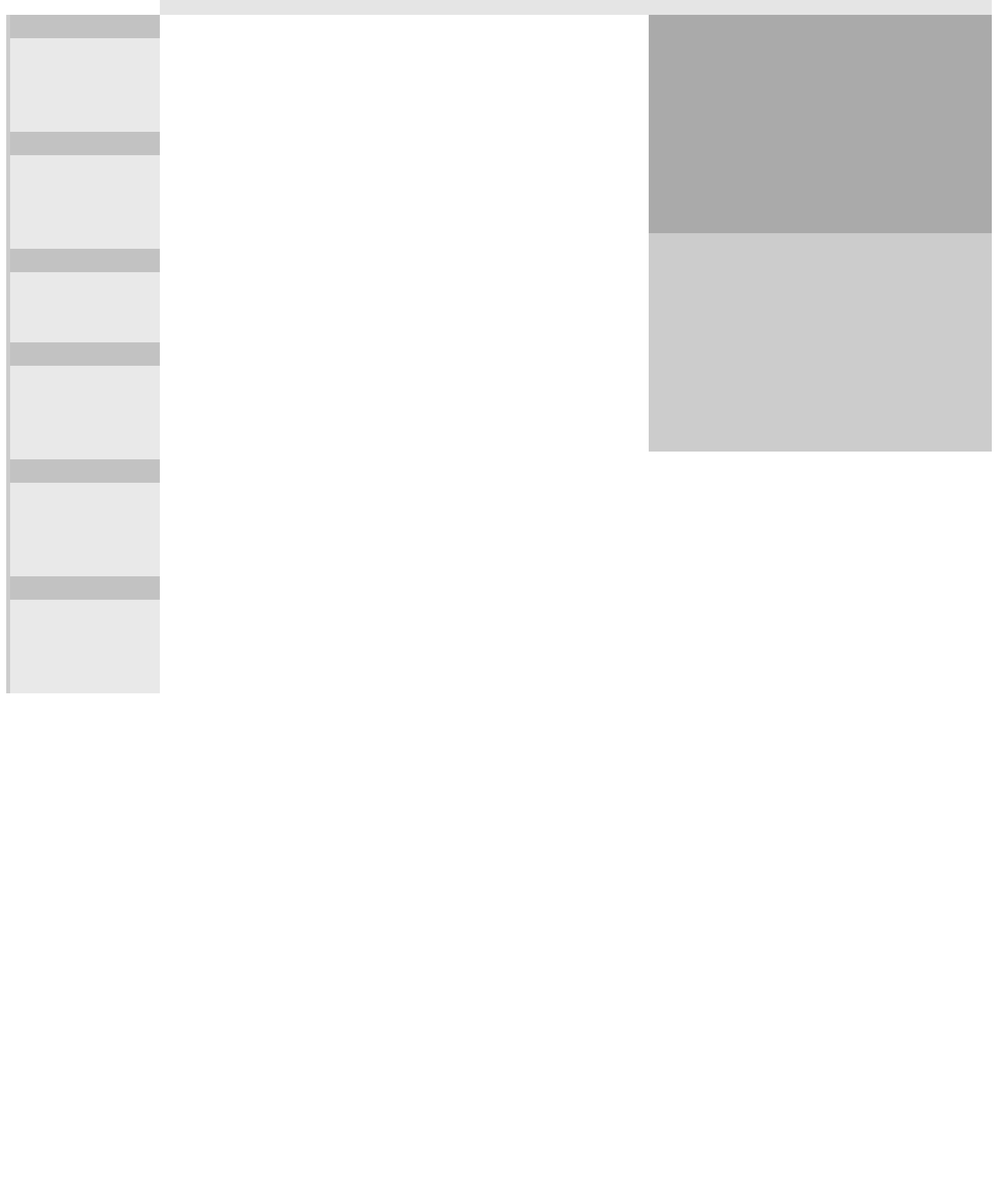
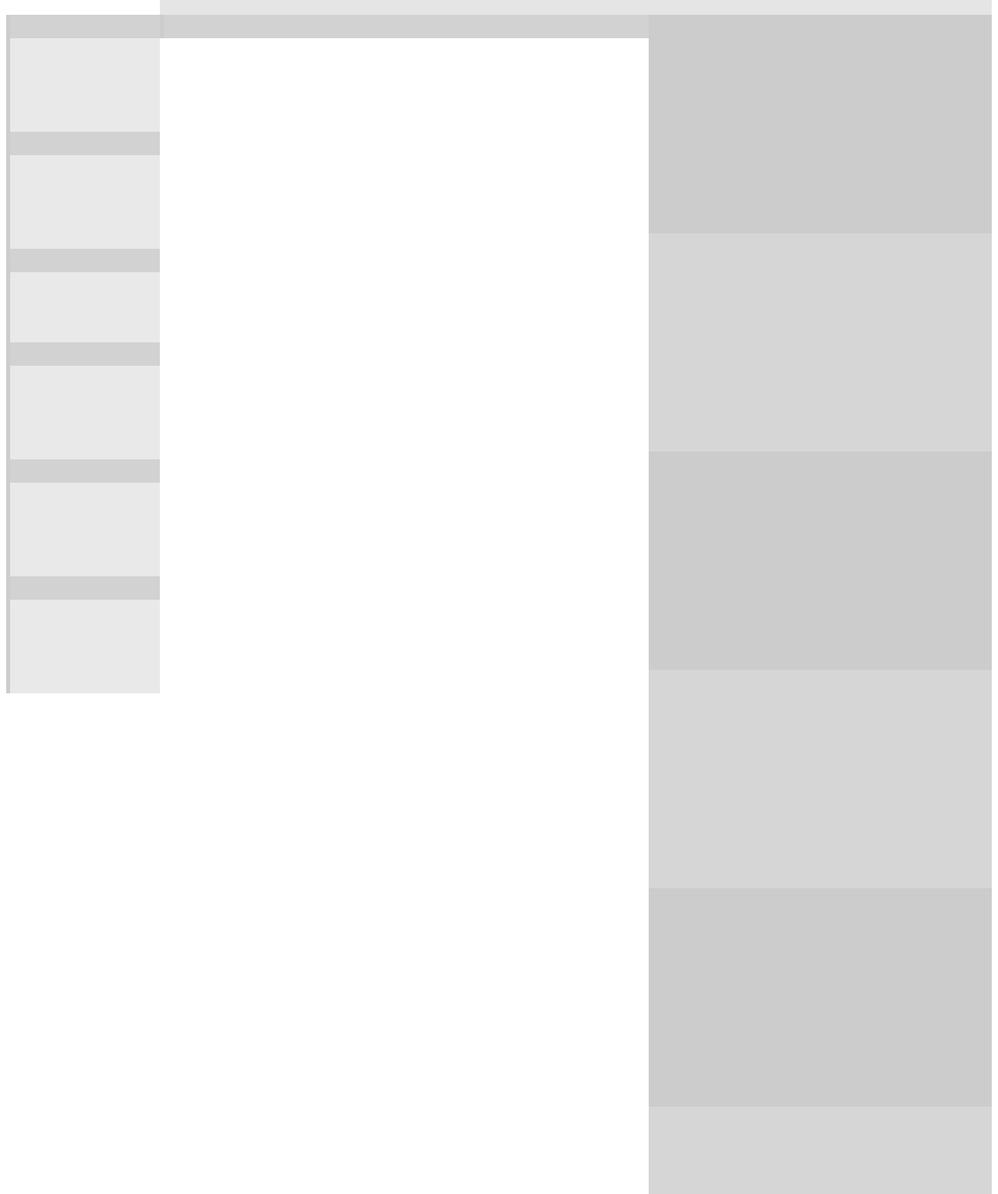
Before and after one commit to 105ron/design-teardown, a plain HTML site: page index.html in a window 1280 px wide. Shown: the part 69-1600 px from the top of the page at 78% size. Before the commit the page ends 958 px from the top, so only its background shows below. Drawn offline with Linux system fonts and the light colour scheme.

Commit message:
add aside

```diff
--- a/index.html
+++ b/index.html
@@ -49,6 +49,19 @@
     <aside>
       <div class="links one"></div>
       <div class="links two"></div>
+      <div class="links one"></div>
+      <div class="links two"></div>
+      <div class="links one"></div>
+      <div class="links two"></div>
+      <div class="links one"></div>
+      <div class="links two"></div>
+      <div class="links one"></div>
+      <div class="links two"></div>
+      <div class="links one"></div>
+      <div class="links two"></div>
     </aside>
+    <article>
+      <div class="heading"></div>
+    </article>
   </body>
 </html>
--- a/styles/styles.css
+++ b/styles/styles.css
@@ -42,7 +42,7 @@ nav {
 
 .heading {
   height: 30px;
-  background-color: #c2c2c2;
+  background-color: #d2d2d2;
   border-left: 5px solid #ccc;
 }
 
@@ -68,9 +68,18 @@ aside {
 }
 
 .one {
-  background-color: #aaa;
+  background-color: #ccc;
 }
 
 .two {
-  background-color: #ccc;
+  background-color: #d6d6d6;
 }
+
+/*
+ *****************************************
+ * Section Header =article
+ *****************************************
+*/
+article {
+  overflow: hidden;
+}
```
